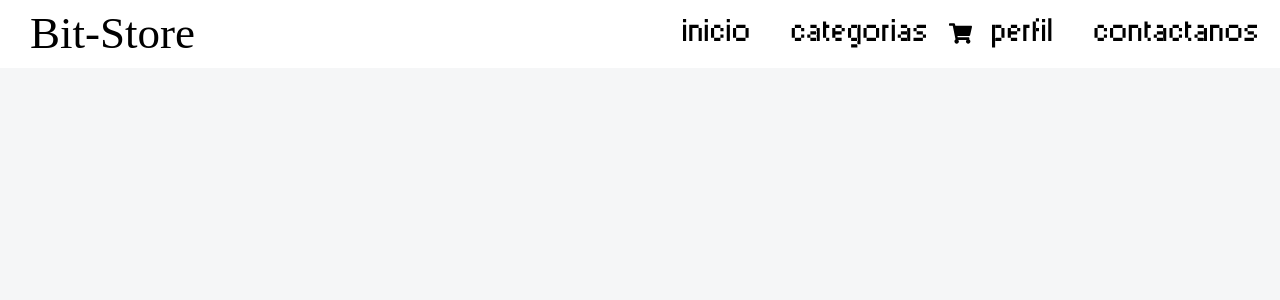
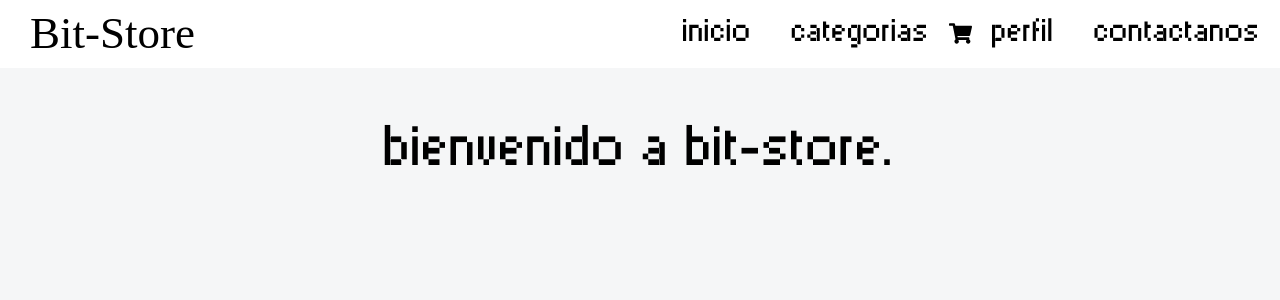
Before and after one commit to tdepamphilis/Curso-React-Proyecto-Final, a React (Create React App) app: page / in a window 1280 px wide. Shown: the top 300 px of the page. Built offline with nearby package versions, Linux system fonts and the light colour scheme; a web font is replaced by a local one.

Commit message:
ADD ItemListContainer component

```diff
--- a/src/App.css
+++ b/src/App.css
@@ -6,6 +6,8 @@
 
 .App {
   text-align: center;
+  background-color: #f5f6f7;
+  min-height: 100vh;
 }
 
 
@@ -16,16 +18,7 @@
   }
 }
 
-.App-header {
-  background-color: #f5f6f7;
-  min-height: 100vh;
-  display: flex;
-  flex-direction: column;
-  align-items: center;
-  justify-content: center;
-  font-size: calc(10px + 2vmin);
-  color: white;
-}
+
 
 .App-link {
   color: #61dafb;
--- a/src/App.js
+++ b/src/App.js
@@ -1,11 +1,11 @@
 import './App.css';
 import NavBar from './components/navbar/NavBar';
+import ItemListContainer from './components/ItemListContainer';
 function App() {
   return (
     <div className="App">
       <NavBar/>
-      <header className="App-header">
-      </header>
+      <ItemListContainer greeting={'Bienvenido a Bit-Store.'} />
 
     </div>
   );
--- /dev/null
+++ b/src/Styles/ItemListContainer.css
@@ -0,0 +1,6 @@
+.greeting{
+    font-family: pixelsix;
+    font-size: 44px;
+    margin-top: 50px;
+
+}
--- /dev/null
+++ b/src/components/ItemListContainer.js
@@ -0,0 +1,12 @@
+import '../Styles/ItemListContainer.css'
+function ItemListContainer({greeting}) {
+    return (
+        <div className>
+            <h1 className='greeting'>{greeting}</h1>
+        </div>
+
+
+    );
+}
+
+export default ItemListContainer;
```
